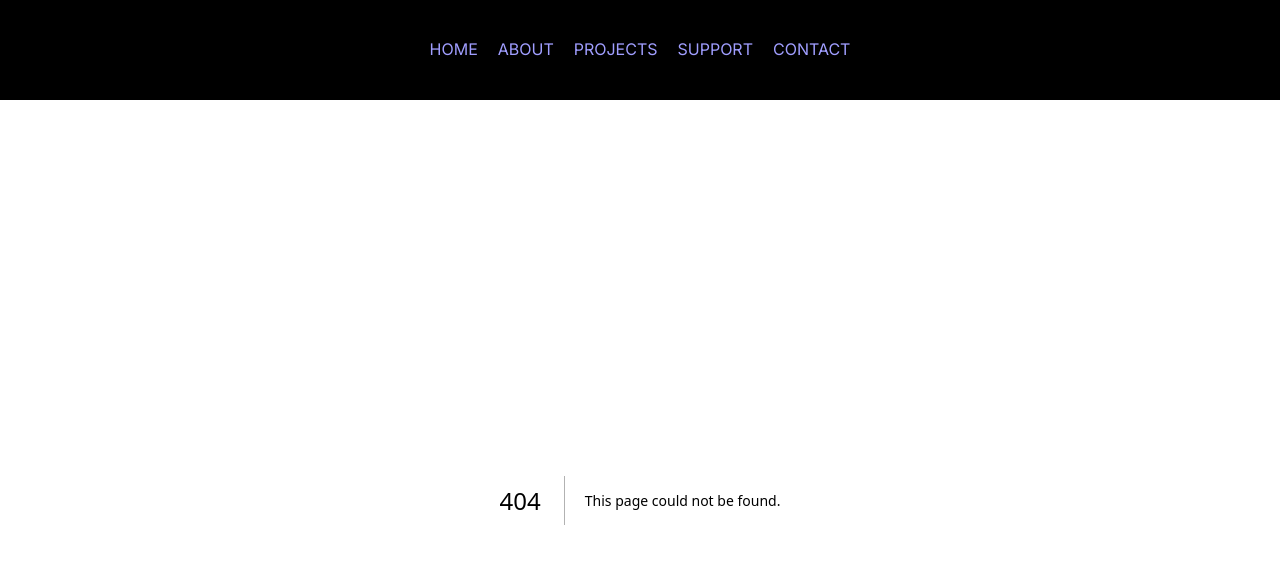
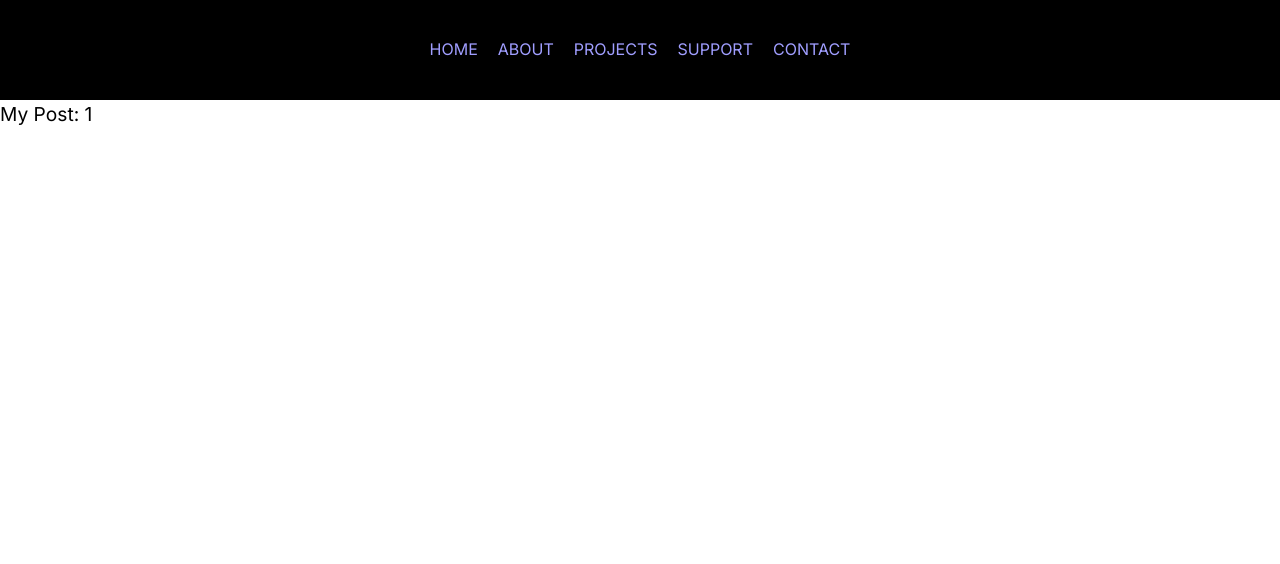
Before and after one commit to rahilansari261/portfolio, a Next.js app: page /projects/1 in a window 1280 px wide. Before the commit this address had no page. Shown: the top 564 px of the page. Built offline with nearby package versions, Linux system fonts and the light colour scheme.

Commit message:
dynamic router added

```diff
--- /dev/null
+++ b/app/projects/[slug]/page.tsx
@@ -0,0 +1,3 @@
+export default function Page({ params }: { params: { slug: string } }) {
+  return <div className="text-black">My Post: {params.slug}</div>;
+}
```
